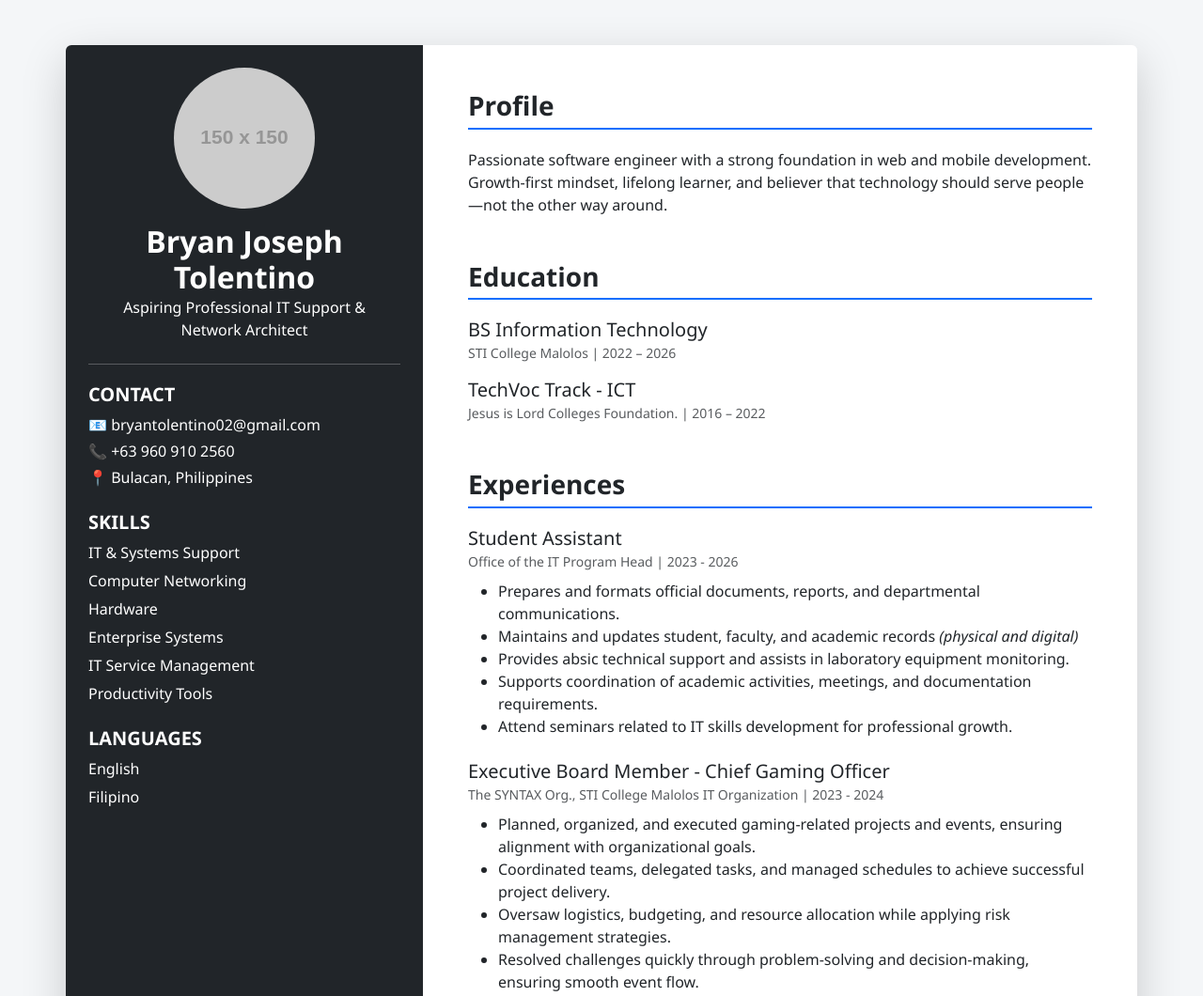
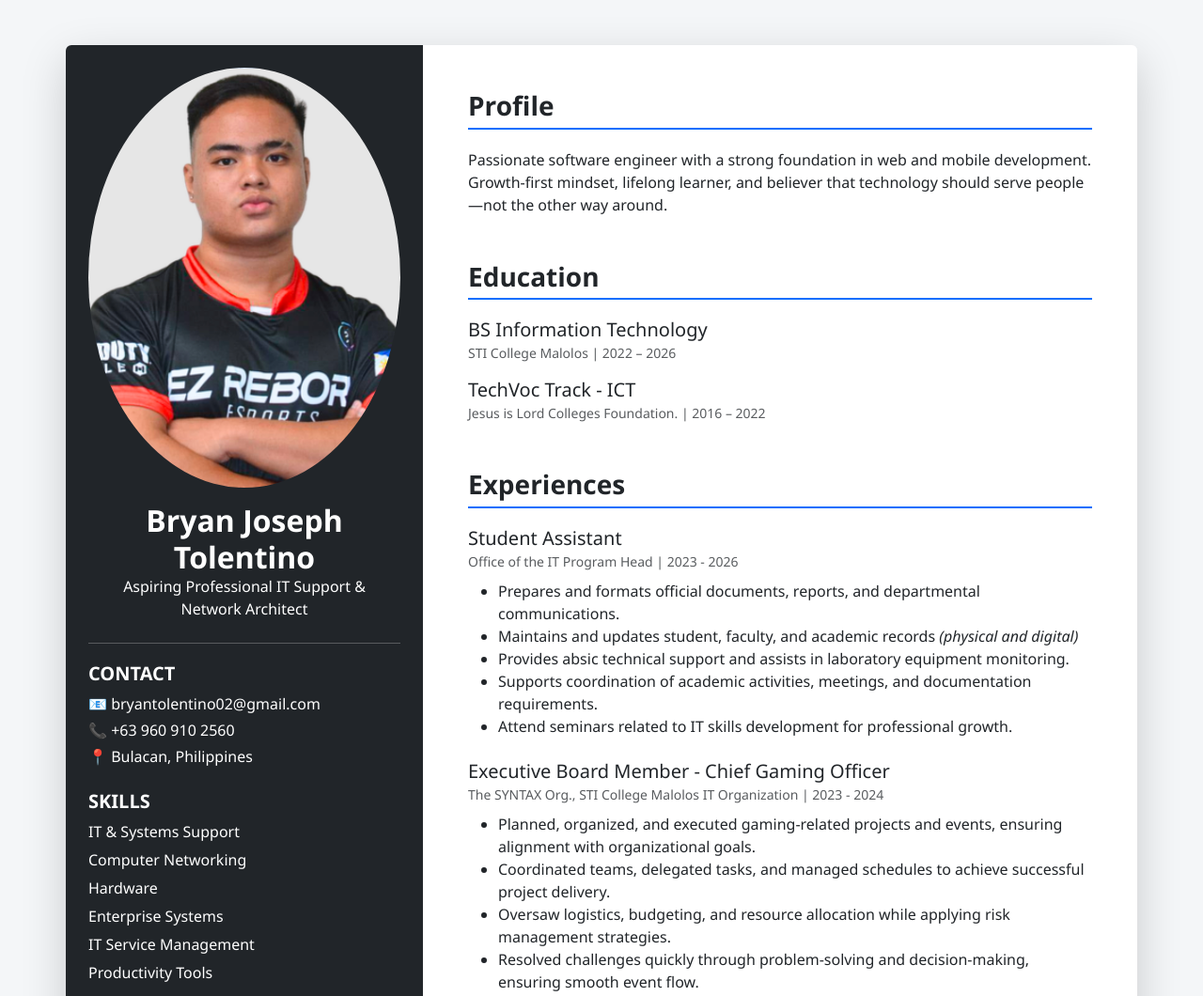
Before and after one commit to tolentinobryan11/bryanjoseph-cv, a plain HTML site: page index.html in a window 1280 px wide. Shown: the top 1060 px of the page at 94% size. Drawn offline with nearby package versions, Linux system fonts and the light colour scheme; placeholder pictures from the web are drawn by us.

Commit message:
Update index.html

```diff
--- a/index.html
+++ b/index.html
@@ -40,7 +40,7 @@ aside ul li {
     <aside class="col-md-4 bg-dark text-white p-4">
       <div class="text-center mb-4">
         <img
-          src="https://via.placeholder.com/150"
+          src="image.png"
           class="rounded-circle img-fluid mb-3"
           alt="Profile Photo"
         />
```
